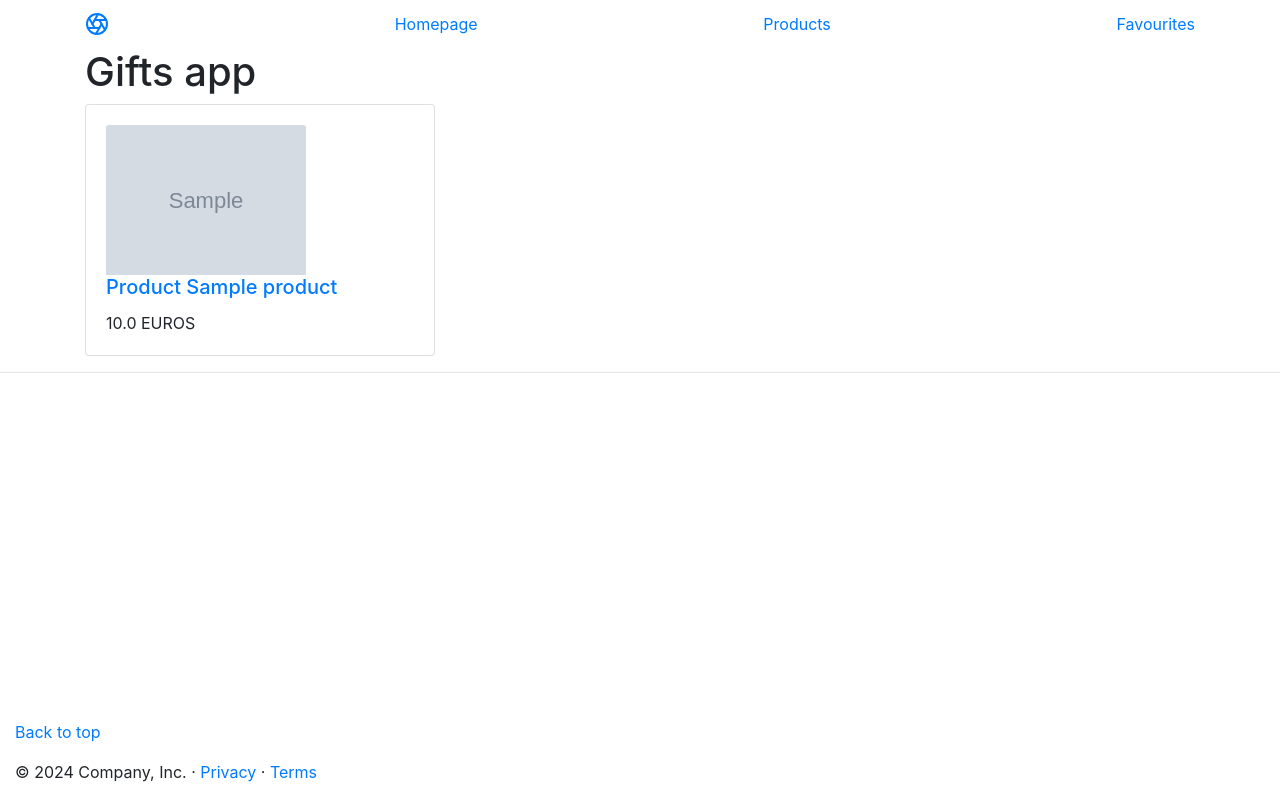
After one commit to avapass/django-gifts, a Django app: page /favourites in a window 1280 px wide. The commit adds this page. Run offline with Django 5.2, Linux system fonts and the light colour scheme; a user stored in the database is signed in; tables that the repository leaves empty hold one stand-in row (values such as "Sample post"); grey boxes marked "Sample" are stand-in pictures; some libraries are stand-ins or nearby versions.

Commit message:
add favourites first

```diff
--- a/gifts_rec/app/models.py
+++ b/gifts_rec/app/models.py
@@ -1,12 +1,18 @@
 from django.db import models
+from django.contrib.auth.models import User
+from django.urls import reverse_lazy
 
 # Create your models here.
 
 class Product(models.Model):
-    title = models.CharField(max_length=50)
+    title = models.CharField(max_length=50, unique=True)
     price = models.FloatField(db_index=True)
     description = models.CharField(max_length=150, null=True, blank=True, help_text="Add a description for this product")
     image = models.FileField(null=True, blank=True)
+    favourite = models.ManyToManyField(User, related_name='favourite', blank=True)
 
     def __str__(self):
         return f"Product {self.title}"
+
+    def get_absolute_url(self):
+        return reverse_lazy("product-page", args=(self.id,))
--- a/gifts_rec/app/templates/base.html
+++ b/gifts_rec/app/templates/base.html
@@ -3,6 +3,7 @@
     <head>
         <title>{% block title %} Gifts app {% endblock title %}</title>
         <link rel="stylesheet" href="https://cdn.jsdelivr.net/npm/bootstrap@4.0.0/dist/css/bootstrap.min.css" integrity="sha384-Gn5384xqQ1aoWXA+058RXPxPg6fy4IWvTNh0E263XmFcJlSAwiGgFAW/dAiS6JXm" crossorigin="anonymous">
+        <link rel="stylesheet" href="http://cdn.jsdelivr.net/npm/bootstrap-icons@1.3.0/font/bootstrap-icons.css">
     </head>
     <body>
         <nav class="site-header sticky-top py-1">
@@ -12,6 +13,7 @@
               </a>
               <a class="py-2 d-none d-md-inline-block" href="{% url 'home' %}">Homepage</a>
               <a class="py-2 d-none d-md-inline-block" href="{% url 'products-list' %}">Products</a>
+              <a class="py-2 d-none d-md-inline-block" href="{% url 'favourite-list' %}">Favourites</a>
             </div>
           </nav>
         <div class="container">
--- /dev/null
+++ b/gifts_rec/app/templates/favourite_list.html
@@ -0,0 +1,27 @@
+{% extends "base.html" %}
+{% block title %}
+Favourites - {{ block.super }}
+{% endblock title %}
+{% block body %}
+
+<div class="row">
+    {% for product in favourite_prod %}
+    <div class="col-md-4">
+        <div class="card">
+            <div class="card-body">
+                <h5 class="card-title">
+                    <img style="width:200px; height:auto;" src="{% if product.image %}{{ product.image.url }}{% endif %}" class="card-img-top"></br>
+                    <a href="{% url 'product-page' product.id %}" target="_blank">{{ product }}</a>
+                </h5>
+                <p class="card-text">{{ product.price }} EUROS </p>
+            </div>
+        </div>
+    </div>
+    {% empty %}
+        <div class="container-fluid">
+            <h3>No favourite products found.</h3>
+        </div>
+    {% endfor %}
+</div>
+
+{% endblock body %}
--- a/gifts_rec/app/templates/products.html
+++ b/gifts_rec/app/templates/products.html
@@ -13,12 +13,11 @@ Products list - {{ block.super }}
                             <img style="width:200px; height:auto;" src="{% if product.image %}{{ product.image.url }}{% endif %}" class="card-img-top"></br>
                             <a href="{% url 'product-page' product.id %}" target="_blank">{{ product }}</a>
                         </h5>
-                        <br>
-                        <p class="card-text">{{ product.price }} EUROS</p>
+                        <p class="card-text">{{ product.price }} EUROS </p>
                     </div>
                 </div>
             </div>
-    {% endfor %}
+            {% endfor %}
         </div>
     </div>
 {% endblock body %}
--- a/gifts_rec/app/views.py
+++ b/gifts_rec/app/views.py
@@ -1,5 +1,6 @@
-from django.shortcuts import render
-from django.http import HttpResponse
+from django.shortcuts import render, redirect, get_object_or_404
+from django.http import HttpResponse, HttpResponseRedirect
+from django.urls import reverse
 
 from .models import Product
 
@@ -15,8 +16,30 @@ def products_list(request):
     return render(request, "products.html", {"products": products})
 
 def product(request, id):
-    try:
-        product = Product.objects.get(id=id)
-    except Product.DoesNotExist:
-        return HttpResponse("404")
-    return HttpResponse(f"{product}")
+    product = get_object_or_404(Product, id=id)
+    is_favourite = False
+    if product.favourite.filter(id=request.user.id).exists():
+        is_favourite = True
+    # try:
+    #     product = Product.objects.get(id=id)
+    # except Product.DoesNotExist:
+    #     return HttpResponse("404")
+
+    context = {
+        'product': product,
+        'is_favourite': is_favourite
+    }
+    return render(request, "product.html", context)
+
+def favourite_list(request):
+    user = request.user
+    favourite_prod = user.favourite.all()
+    return render(request, "favourite_list.html", {"favourite_prod": favourite_prod})
+
+def favourite_prod(request, id):
+    product = get_object_or_404(Product, id=id)
+    if product.favourite.filter(id=request.user.id).exists():
+        product.favourite.remove(request.user)
+    else:
+        product.favourite.add(request.user)
+    return HttpResponseRedirect(product.get_absolute_url())
--- a/gifts_rec/gifts_rec/urls.py
+++ b/gifts_rec/gifts_rec/urls.py
@@ -25,4 +25,6 @@ urlpatterns = [
     path('', views.hello, name="home"),
     path('products-list', views.products_list, name="products-list"),
     path('product/<int:id>/', views.product, name="product-page"),
+    path('favourite-prod/<int:id>/', views.favourite_prod, name='favourite-prod'),
+    path('favourites', views.favourite_list, name="favourite-list"),
 ] + static(MEDIA_URL, document_root=MEDIA_ROOT)
```
Also changed, not shown: gifts_rec/app/templates/product.html (added, +31 -0 lines), gifts_rec/app/migrations/0004_product_favourite_alter_product_title.py (added).
